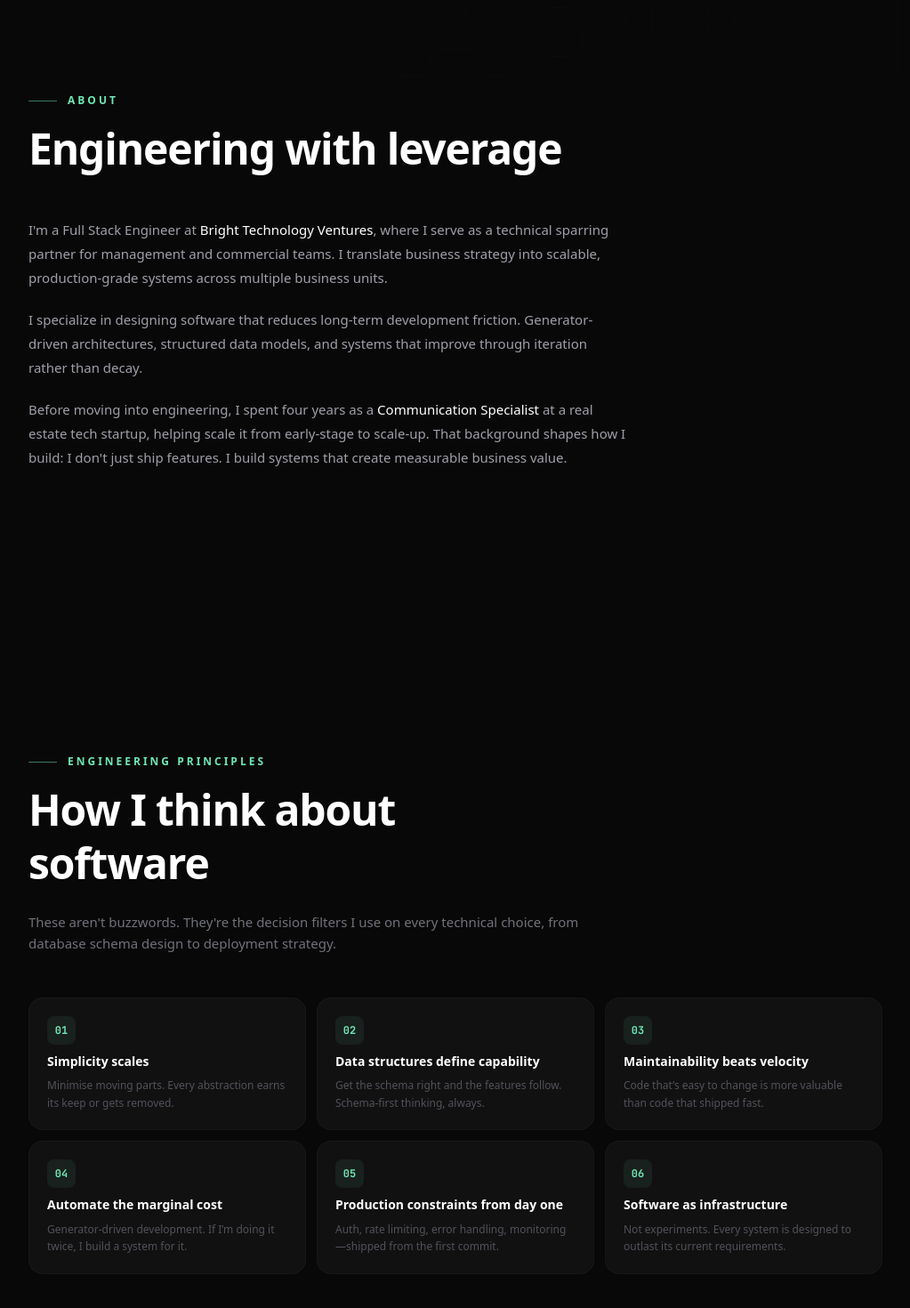
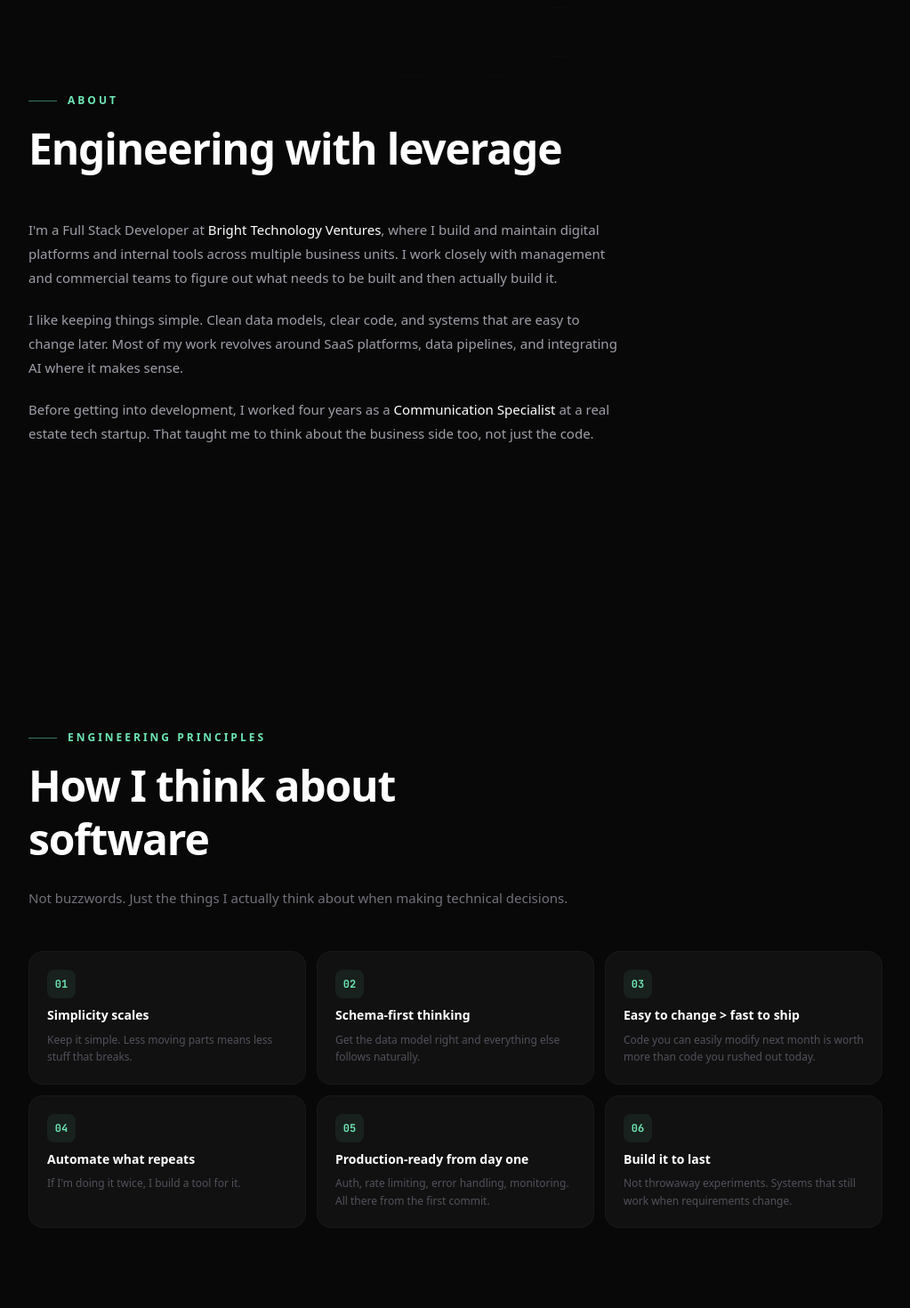
Before and after one commit to Giorvanni/giovanni-portfolio, a Next.js app: page / in a window 1280 px wide. Shown: the part 1142-2612 px from the top of the page at 89% size, without its empty margins (128-1151 px from the left). Built offline with nearby package versions, Linux system fonts and the light colour scheme; no server answers; the database is empty.

Commit message:
rewrite: human tone throughout, remove HAVO, remove em dashes, remove GitHub section

```diff
--- a/src/app/page.tsx
+++ b/src/app/page.tsx
@@ -1793,8 +1793,7 @@ function Hero() {
           }}
         >
           Designing scalable SaaS platforms, data architectures, and autonomous
-          systems. Turning strategic intent into production-ready software,
-          built to last.
+          systems. Building software that actually works in production.
         </p>
 
         {/* CTA */}
@@ -1909,27 +1908,28 @@ function About() {
 
       <div className="mt-12 max-w-2xl space-y-5 text-[15px] leading-[1.8] text-zinc-400">
         <p>
-          I&apos;m a Full Stack Engineer at{" "}
+          I&apos;m a Full Stack Developer at{" "}
           <span className="font-medium text-white">
             Bright Technology Ventures
           </span>
-          , where I serve as a technical sparring partner for management and
-          commercial teams. I translate business strategy into scalable,
-          production-grade systems across multiple business units.
+          , where I build and maintain digital platforms and internal tools
+          across multiple business units. I work closely with management and
+          commercial teams to figure out what needs to be built and then
+          actually build it.
         </p>
         <p>
-          I specialize in designing software that reduces long-term development
-          friction. Generator-driven architectures, structured data models, and
-          systems that improve through iteration rather than decay.
+          I like keeping things simple. Clean data models, clear code, and
+          systems that are easy to change later. Most of my work revolves
+          around SaaS platforms, data pipelines, and integrating AI where
+          it makes sense.
         </p>
         <p>
-          Before moving into engineering, I spent four years as a{" "}
+          Before getting into development, I worked four years as a{" "}
           <span className="font-medium text-white">
             Communication Specialist
           </span>{" "}
-          at a real estate tech startup, helping scale it from early-stage to
-          scale-up. That background shapes how I build: I don&apos;t just ship
-          features. I build systems that create measurable business value.
+          at a real estate tech startup. That taught me to think about the
+          business side too, not just the code.
         </p>
       </div>
     </Section>
@@ -1941,12 +1941,12 @@ function About() {
    ================================================================ */
 
 const principleItems = [
-  { label: "Simplicity scales", sub: "Minimise moving parts. Every abstraction earns its keep or gets removed." },
-  { label: "Data structures define capability", sub: "Get the schema right and the features follow. Schema-first thinking, always." },
-  { label: "Maintainability beats velocity", sub: "Code that\u2019s easy to change is more valuable than code that shipped fast." },
-  { label: "Automate the marginal cost", sub: "Generator-driven development. If I\u2019m doing it twice, I build a system for it." },
-  { label: "Production constraints from day one", sub: "Auth, rate limiting, error handling, monitoring\u2014shipped from the first commit." },
-  { label: "Software as infrastructure", sub: "Not experiments. Every system is designed to outlast its current requirements." },
+  { label: "Simplicity scales", sub: "Keep it simple. Less moving parts means less stuff that breaks." },
+  { label: "Schema-first thinking", sub: "Get the data model right and everything else follows naturally." },
+  { label: "Easy to change > fast to ship", sub: "Code you can easily modify next month is worth more than code you rushed out today." },
+  { label: "Automate what repeats", sub: "If I'm doing it twice, I build a tool for it." },
+  { label: "Production-ready from day one", sub: "Auth, rate limiting, error handling, monitoring. All there from the first commit." },
+  { label: "Build it to last", sub: "Not throwaway experiments. Systems that still work when requirements change." },
 ];
 
 function Principles() {
@@ -1967,8 +1967,8 @@ function Principles() {
       </h2>
 
       <p className="mt-6 max-w-2xl text-[15px] leading-relaxed text-zinc-500">
-        These aren&apos;t buzzwords. They&apos;re the decision filters I use on every technical
-        choice, from database schema design to deployment strategy.
+        Not buzzwords. Just the things I actually think about when making
+        technical decisions.
       </p>
 
       <div className="mt-12 grid gap-3 sm:grid-cols-2 lg:grid-cols-3">
@@ -2000,7 +2000,7 @@ const jobs = [
     role: "Full Stack Web Developer",
     company: "Bright Technology Ventures",
     current: true,
-    text: "Technical sparring partner for management and commercial teams. Designing, building, and maintaining digital platforms and internal intelligence systems across multiple business units.",
+    text: "Building and maintaining web platforms and internal tools for multiple business units. I work directly with management and commercial teams to decide what to build and how.",
     tags: [
       "Multi-tenant SaaS",
       "Data Modeling",
@@ -2014,7 +2014,7 @@ const jobs = [
     role: "Technical Marketer",
     company: "Bright Technology Ventures",
     current: false,
-    text: "Bridged commercial growth and technical execution. Website performance, data quality, GTM, and HubSpot routing across business units.",
+    text: "Worked on the intersection of marketing and tech. Website performance, tracking, data quality, GTM setup, and HubSpot configuration across business units.",
     tags: ["GTM", "HubSpot", "Performance", "Commercial Growth"],
   },
   {
@@ -2022,23 +2022,23 @@ const jobs = [
     role: "Communication Specialist",
     company: "Kode Vastgoed",
     current: false,
-    text: "Helped scale the company from startup to scale-up. Led content strategy, stakeholder communication, and multi-channel growth initiatives.",
+    text: "Joined when it was still small and helped grow it into a proper company. Did content, stakeholder communication, and marketing across multiple channels.",
     tags: ["Content Strategy", "Stakeholders", "Startup Scaling"],
   },
   {
     period: "2020 \u2013 2021",
-    role: "Intern \u2013 Entrepreneurial Exploration",
+    role: "Intern",
     company: "Bluehub / Inventurinq (Venture Capital)",
     current: false,
-    text: "Explored new venture opportunities within a VC environment. Researched market positioning, validated business models, and contributed to early-stage investment analysis across multiple portfolio companies.",
+    text: "Helped explore new business opportunities within a VC firm. Did market research, tested business ideas, and helped with investment analysis for portfolio companies.",
     tags: ["Venture Capital", "Business Modeling", "Market Research", "Startups"],
   },
   {
     period: "2019 \u2013 2020",
-    role: "Intern \u2013 Supply Chain Strategy",
+    role: "Intern",
     company: "e-Fulfilment Hub",
     current: false,
-    text: "Mapped stakeholder positioning within the supply chain and developed strategic recommendations. Gained hands-on experience in logistics operations and stakeholder management at an SME level.",
+    text: "Researched supply chain positioning and wrote strategic recommendations. Got hands-on experience with logistics and how things actually move.",
     tags: ["Supply Chain", "Stakeholder Strategy", "Logistics", "SME"],
   },
 ];
@@ -2130,7 +2130,7 @@ const projects = [
   {
     title: "Beyond Bricks",
     sub: "Service Cost Management SaaS Platform",
-    text: "Sole engineer. Designed and shipped a production SaaS platform for Dutch property managers to digitally generate, deliver, and collect service charge settlements. Full ownership: architecture, backend, frontend, security, payments, deployment.",
+    text: "Built this from scratch as the sole developer. It's a SaaS platform for Dutch property managers to create, send, and collect service charge settlements online. I did everything: architecture, backend, frontend, auth, payments, deployment.",
     stats: [
       { value: 52, label: "API Routes" },
       { value: 24, label: "DB Models" },
@@ -2145,10 +2145,10 @@ const projects = [
       "Multi-tenant data isolation at query level",
     ],
     challenges: [
-      "Designed a multi-tenant data model where all queries enforce user-scoped access\u2014no data leaks between accounts",
-      "Built an idempotent Mollie webhook handler with HMAC signature verification to prevent replay attacks",
-      "Implemented tiered rate limiting (5/15min login, 100/min API) without external infra using in-memory token buckets",
-      "Created a generator-based PDF settlement system that handles variable cost categories and distribution methods",
+      "Built multi-tenant data isolation so users can never see each other's data",
+      "Set up Mollie payment webhooks with HMAC verification to prevent tampering",
+      "Added rate limiting per route (5/15min for login, 100/min for APIs) without any external services",
+      "Created a PDF generator that handles different cost categories and splits them correctly per tenant",
     ],
     impact: [
       "Eliminated manual Excel-based settlement process for property managers",
@@ -2177,7 +2177,7 @@ const projects = [
   {
     title: "Sentinel",
     sub: "Autonomous Market Intelligence System (R&D)",
-    text: "Designing a research-driven platform for automated competitive and market analysis. Ingests signals from public sources, classifies strategic movement, and surfaces actionable intelligence for internal decision-makers.",
+    text: "Building a system that automatically monitors competitors and market changes. It pulls data from public sources, uses LLMs to figure out what's actually important, and gives our team a clear picture of what's happening.",
     stats: [
       { value: 4, label: "Pipelines" },
       { value: 3, label: "LLM Models" },
@@ -2190,14 +2190,14 @@ const projects = [
       "Serverless task orchestration on event triggers",
     ],
     challenges: [
-      "Designing a classification layer that distinguishes noise from strategic signal across unstructured sources",
-      "Managing LLM cost vs. accuracy trade-offs with a tiered model routing strategy",
-      "Building fault-tolerant pipelines that retry gracefully without duplicate processing",
+      "Figuring out how to separate noise from actually useful signals in messy, unstructured data",
+      "Balancing LLM costs with accuracy by routing different tasks to different models",
+      "Making pipelines that handle failures gracefully without processing things twice",
     ],
     impact: [
-      "Replaces hours of manual competitive research per week",
-      "Structured intelligence output usable by non-technical stakeholders",
-      "Modular pipeline design allows adding new signal sources without rewriting core logic",
+      "Saves hours of manual competitor research every week",
+      "Gives non-technical team members clear, actionable insights",
+      "Easy to add new data sources without rewriting the core system",
     ],
     links: {
       note: "Internal R&D \u2013 architecture overview available on request",
@@ -2708,23 +2708,23 @@ function Technologies() {
 function CurrentlyBuilding() {
   const items = [
     {
-      name: "Constraint-driven architectures",
-      detail: "Systems where the data model enforces business rules\u2014not application code.",
+      name: "Data model-driven architecture",
+      detail: "Letting the database schema enforce the rules instead of writing a bunch of if-statements.",
       status: "active",
     },
     {
-      name: "Autonomous workflow engines",
-      detail: "Pipeline-based systems that classify, route, and act on data without manual intervention.",
+      name: "Automated workflows",
+      detail: "Systems that process, sort, and act on data without someone having to click buttons.",
       status: "active",
     },
     {
-      name: "Market intelligence infrastructure",
-      detail: "LLM-powered signal processing for competitive analysis at scale.",
+      name: "Market intelligence tooling",
+      detail: "Using LLMs to process competitive data and surface what actually matters.",
       status: "research",
     },
     {
-      name: "Generator-based SaaS tooling",
-      detail: "Patterns for scaffolding entire product verticals from structured config.",
+      name: "Reusable SaaS patterns",
+      detail: "Standardizing the parts that are the same across every SaaS product I build.",
       status: "exploring",
     },
   ];
@@ -2746,8 +2746,8 @@ function CurrentlyBuilding() {
       </h2>
 
       <p className="mt-6 max-w-2xl text-[15px] leading-relaxed text-zinc-500">
-        Beyond shipping features, these are the engineering challenges I&apos;m
-        actively investing in. Each one compounds into the systems I build next.
+        Things I&apos;m working on besides client projects. Stuff that makes
+        the next thing I build better.
       </p>
 
       <div className="mt-12 grid gap-4 sm:grid-cols-2">
@@ -2789,21 +2789,21 @@ function Learning() {
   const topics = [
     {
       area: "Systems Architecture",
-      detail: "Distributed systems patterns, event sourcing, CQRS. Moving from monolith-first to understanding when to extract services.",
+      detail: "Distributed systems, event sourcing, CQRS. Learning when it makes sense to split things up vs. keeping it simple.",
       icon: (
         <svg className="h-4 w-4" fill="none" stroke="currentColor" viewBox="0 0 24 24"><path strokeLinecap="round" strokeLinejoin="round" strokeWidth={1.5} d="M19.428 15.428a2 2 0 00-1.022-.547l-2.387-.477a6 6 0 00-3.86.517l-.318.158a6 6 0 01-3.86.517L6.05 15.21a2 2 0 00-1.806.547M8 4h8l-1 1v5.172a2 2 0 00.586 1.414l5 5c1.26 1.26.367 3.414-1.415 3.414H4.828c-1.782 0-2.674-2.154-1.414-3.414l5-5A2 2 0 009 10.172V5L8 4z" /></svg>
       ),
     },
     {
       area: "Data-Intensive Applications",
-      detail: "Database internals, replication strategies, indexing patterns. Building intuition for when PostgreSQL is and isn\u2019t enough.",
+      detail: "How databases actually work under the hood. Replication, indexing, and knowing when Postgres isn't enough.",
       icon: (
         <svg className="h-4 w-4" fill="none" stroke="currentColor" viewBox="0 0 24 24"><path strokeLinecap="round" strokeLinejoin="round" strokeWidth={1.5} d="M4 7v10c0 2.21 3.582 4 8 4s8-1.79 8-4V7M4 7c0 2.21 3.582 4 8 4s8-1.79 8-4M4 7c0-2.21 3.582-4 8-4s8 1.79 8 4" /></svg>
       ),
     },
     {
       area: "AI-Augmented Engineering",
-      detail: "Not just using LLMs as chat tools. Exploring structured agentic workflows, multi-model routing, and when AI genuinely compounds.",
+      detail: "Going beyond ChatGPT. Working with structured agent workflows, multi-model setups, and figuring out where AI actually helps.",
       icon: (
         <svg className="h-4 w-4" fill="none" stroke="currentColor" viewBox="0 0 24 24"><path strokeLinecap="round" strokeLinejoin="round" strokeWidth={1.5} d="M9.663 17h4.673M12 3v1m6.364 1.636l-.707.707M21 12h-1M4 12H3m3.343-5.657l-.707-.707m2.828 9.9a5 5 0 117.072 0l-.548.547A3.374 3.374 0 0014 18.469V19a2 2 0 11-4 0v-.531c0-.895-.356-1.754-.988-2.386l-.548-.547z" /></svg>
       ),
@@ -2827,8 +2827,8 @@ function Learning() {
       </h2>
 
       <p className="mt-6 max-w-2xl text-[15px] leading-relaxed text-zinc-500">
-        Engineering depth isn&apos;t built by shipping alone. These are the areas I&apos;m
-        deliberately investing time in to become a stronger systems thinker.
+        You don&apos;t get better by just building. These are the things I&apos;m
+        actively studying to level up.
       </p>
 
       <div className="mt-12 grid gap-4 sm:grid-cols-3">
@@ -2851,8 +2851,8 @@ function Learning() {
           <path strokeLinecap="round" strokeLinejoin="round" strokeWidth={1.5} d="M15.232 5.232l3.536 3.536m-2.036-5.036a2.5 2.5 0 113.536 3.536L6.5 21.036H3v-3.572L16.732 3.732z" />
         </svg>
         <span className="text-[12px] text-zinc-600">
-          Technical writing in progress \u2014{" "}
-          <span className="italic text-zinc-500">&quot;How I designed and shipped a SaaS platform as a solo engineer.&quot;</span>
+          Writing something about how I built a SaaS platform solo.{" "}
+          <span className="italic text-zinc-500">Coming soon.</span>
         </span>
       </div>
     </Section>
@@ -2878,14 +2878,14 @@ function BlogPreview() {
           Coming Soon
         </h2>
         <p className="mx-auto mt-3 max-w-md text-sm leading-relaxed text-zinc-500">
-          I&apos;m working on technical articles about system design, SaaS architecture,
-          and lessons from building production software as a solo engineer.
+          Working on some articles about building software, SaaS architecture,
+          and things I learned along the way.
         </p>
         <div className="mt-8 grid gap-4 sm:grid-cols-3">
           {[
-            { title: "Shipping a SaaS Solo", desc: "Architecture decisions, trade-offs, and what I'd do differently." },
-            { title: "Data Pipelines at Scale", desc: "How I built ETL flows that handle millions of records daily." },
-            { title: "AI in Production", desc: "Practical patterns for integrating LLMs into real products." },
+            { title: "Shipping a SaaS Solo", desc: "What I built, the decisions I made, and what I'd do differently." },
+            { title: "Data Pipelines at Scale", desc: "How I set up ETL flows that process millions of records." },
+            { title: "AI in Production", desc: "Where LLMs actually help and where they don't." },
           ].map((post) => (
             <div
               key={post.title}
@@ -2935,7 +2935,7 @@ function Contact() {
         </h2>
 
         <p className="mx-auto mt-6 max-w-md text-base leading-relaxed text-zinc-500 sm:text-lg">
-          Whether you want to collaborate on ambitious projects or just talk shop about architecture and systems.
+          Want to work together or just have a chat about tech? Reach out.
         </p>
 
         {/* Big CTA button */}
```
Also changed, not shown: 2 other files (tests, documents, lock files or other folders).
